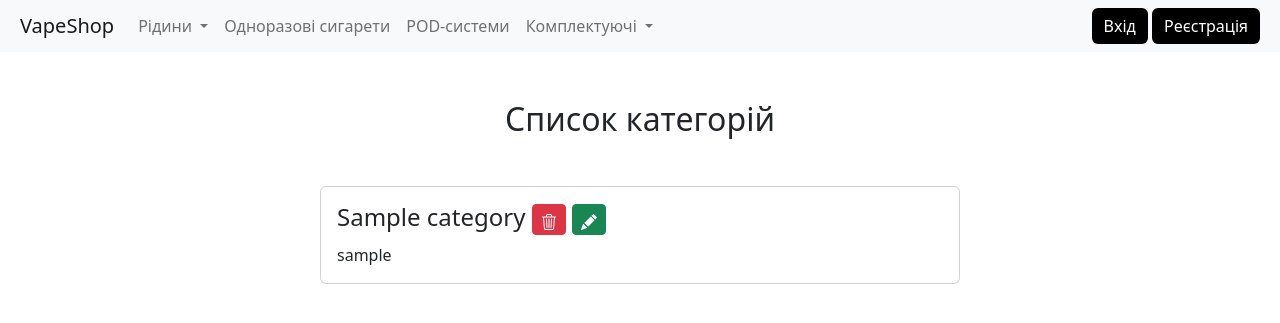
After one commit to ddianaoo/vapeShop, a Django app: page /categories/ in a window 1280 px wide. The commit adds this page. Shown: the top 323 px of the page. Run offline with Django 5.2, Linux system fonts and the light colour scheme; tables that the repository leaves empty hold one stand-in row (values such as "Sample post").

Commit message:
add category templates for staff

```diff
--- /dev/null
+++ b/shop/templates/for_staff/category_list.html
@@ -0,0 +1,40 @@
+{% extends 'base.html' %}
+
+{% block title %}
+Список категорій :: {{ block.super }}
+{% endblock %}
+
+{% block sidebar %}
+    {% include 'inc/_sidebar.html' %}
+{% endblock %}
+
+
+{% block content %}
+<h2 class="text-center mb-4 mt-5">Список категорій</h2>
+<br/>
+<div class="container">
+
+    {% for category in categories %}
+
+    <div class="card mb-3" style="width: 40rem; margin: 0 auto; ">
+                <div class="card-body">
+                    <h4 class="card-title">{{ category.title }}
+                    <a href="{% url 'delete_category' category.pk %}" class="btn btn-danger btn-sm">
+                    <svg xmlns="http://www.w3.org/2000/svg" width="16" height="16" fill="currentColor" class="bi bi-trash3" viewBox="0 0 16 16">
+                    <path d="M6.5 1h3a.5.5 0 0 1 .5.5v1H6v-1a.5.5 0 0 1 .5-.5M11 2.5v-1A1.5 1.5 0 0 0 9.5 0h-3A1.5 1.5 0 0 0 5 1.5v1H1.5a.5.5 0 0 0 0 1h.538l.853 10.66A2 2 0 0 0 4.885 16h6.23a2 2 0 0 0 1.994-1.84l.853-10.66h.538a.5.5 0 0 0 0-1zm1.958 1-.846 10.58a1 1 0 0 1-.997.92h-6.23a1 1 0 0 1-.997-.92L3.042 3.5zm-7.487 1a.5.5 0 0 1 .528.47l.5 8.5a.5.5 0 0 1-.998.06L5 5.03a.5.5 0 0 1 .47-.53Zm5.058 0a.5.5 0 0 1 .47.53l-.5 8.5a.5.5 0 1 1-.998-.06l.5-8.5a.5.5 0 0 1 .528-.47M8 4.5a.5.5 0 0 1 .5.5v8.5a.5.5 0 0 1-1 0V5a.5.5 0 0 1 .5-.5"/>
+                    </svg>
+                    </a>
+                    <a href="" class="btn btn-success btn-sm">
+                    <svg xmlns="http://www.w3.org/2000/svg" width="16" height="16" fill="currentColor" class="bi bi-pencil-fill" viewBox="0 0 16 16">
+                    <path d="M12.854.146a.5.5 0 0 0-.707 0L10.5 1.793 14.207 5.5l1.647-1.646a.5.5 0 0 0 0-.708zm.646 6.061L9.793 2.5 3.293 9H3.5a.5.5 0 0 1 .5.5v.5h.5a.5.5 0 0 1 .5.5v.5h.5a.5.5 0 0 1 .5.5v.5h.5a.5.5 0 0 1 .5.5v.207zm-7.468 7.468A.5.5 0 0 1 6 13.5V13h-.5a.5.5 0 0 1-.5-.5V12h-.5a.5.5 0 0 1-.5-.5V11h-.5a.5.5 0 0 1-.5-.5V10h-.5a.5.5 0 0 1-.175-.032l-.179.178a.5.5 0 0 0-.11.168l-2 5a.5.5 0 0 0 .65.65l5-2a.5.5 0 0 0 .168-.11z"/>
+                    </svg>
+                    </a>
+                    </h4>
+
+                    <p class="card-text">{{ category.slug }}</p>
+                </div>
+    </div>
+
+    {% endfor %}
+</div>
+{% endblock %}
--- a/shop/urls.py
+++ b/shop/urls.py
@@ -7,11 +7,13 @@ urlpatterns = [
     path('products/<str:slug>/', ListProducts.as_view(), name='category'),
     path('add-to-cart/<int:product_id>/', add_to_cart, name='add_to_cart'),
     path('my-cart/', get_cart, name='cart'),
-    path('decrease-quantity/<int:item_id>/', decrease_quantity, name='decrease_quantity'),
-    path('increase-quantity/<int:item_id>/', increase_quantity, name='increase_quantity'),
-    path('delete/<int:item_id>/', delete_item, name='delete_item'),
+    path('decrease-quantity-in-order/<int:item_id>/', decrease_quantity, name='decrease_quantity'),
+    path('increase-quantity-in-order/<int:item_id>/', increase_quantity, name='increase_quantity'),
+    path('delete-item-in-order/<int:item_id>/', delete_item, name='delete_item'),
     path('create-order/<int:order_id>/', create_order, name='create_order'),
     path('get-my-orders/', get_my_orders, name='get_my_orders'),
 
-    path('create-category/', create_category, name='create_category')
+    path('create-category/', create_category, name='create_category'),
+    path('delete-category/<int:pk>/', delete_category, name='delete_category'),
+    path('categories/', ListCategories.as_view(), name='category_list'),
 ]
--- a/shop/views.py
+++ b/shop/views.py
@@ -105,3 +105,18 @@ def create_category(request):
     else:
         form = CreateCategoryForm()
     return render(request, 'for_staff/create_category.html', {'form': form})
+
+
+class ListCategories(ListView):
+    context_object_name = 'categories'
+    paginate_by = 8
+    template_name = 'for_staff/category_list.html'
+
+    def get_queryset(self):
+        return Category.objects.all()
+
+
+def delete_category(request, pk):
+    category = get_object_or_404(Category, id=pk)
+    category.delete()
+    return redirect('category_list')
--- a/templates/inc/_nav.html
+++ b/templates/inc/_nav.html
@@ -50,18 +50,31 @@
                 <li class="nav-item"><a class="nav-link">|</a></li>
 
                 {% if request.user.is_staff %}
+
+
                 <li class="nav-item dropdown">
                 <a class="nav-link dropdown-toggle" href="#" id="navbarDropdown3" role="button"
                    data-bs-toggle="dropdown" aria-expanded="false" style="color: #912D9B;">
-                    Дії
+                    Категорії
                 </a>
                 <ul class="dropdown-menu" aria-labelledby="navbarDropdown">
                     <li><a class="dropdown-item" href="{% url 'create_category' %}">Додати категорію</a></li>
-                    <li><a class="dropdown-item">Додати товар</a></li>
-                    <li><a class="dropdown-item">Додати помічника</a></li>
+                    <li><a class="dropdown-item" href="{% url 'category_list' %}">Список категорій</a></li>
                 </ul>
                 </li>
-                    <li class="nav-item"><a class="nav-link" style="color: #912D9B;">Замовлення</a></li>
+
+                <li class="nav-item dropdown">
+                <a class="nav-link dropdown-toggle" href="#" id="navbarDropdown4" role="button"
+                   data-bs-toggle="dropdown" aria-expanded="false" style="color: #912D9B;">
+                    Користувачі
+                </a>
+                <ul class="dropdown-menu" aria-labelledby="navbarDropdown">
+                    <li><a class="dropdown-item" href="{% url 'create_category' %}">Додати помічника</a></li>
+                    <li><a class="dropdown-item">Список користувачів</a></li>
+                </ul>
+                </li>
+
+                <li class="nav-item"><a class="nav-link" style="color: #912D9B;">Замовлення</a></li>
 
                 {% else %}
                 <li class="nav-item">
```
